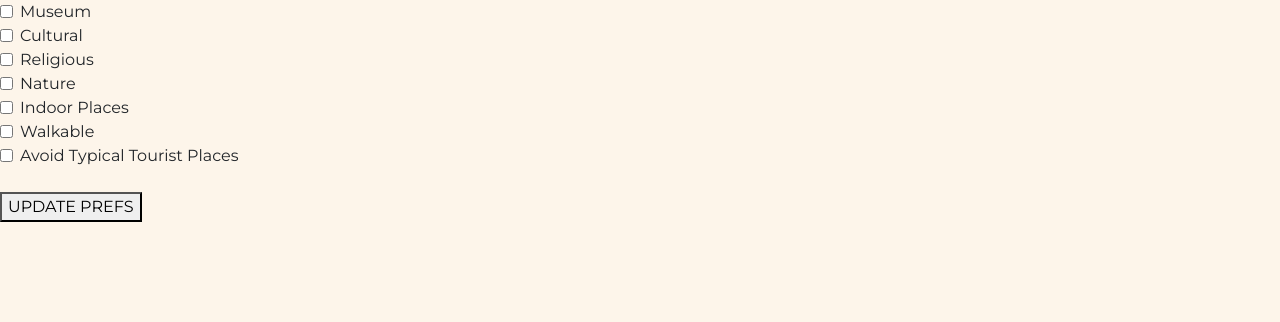
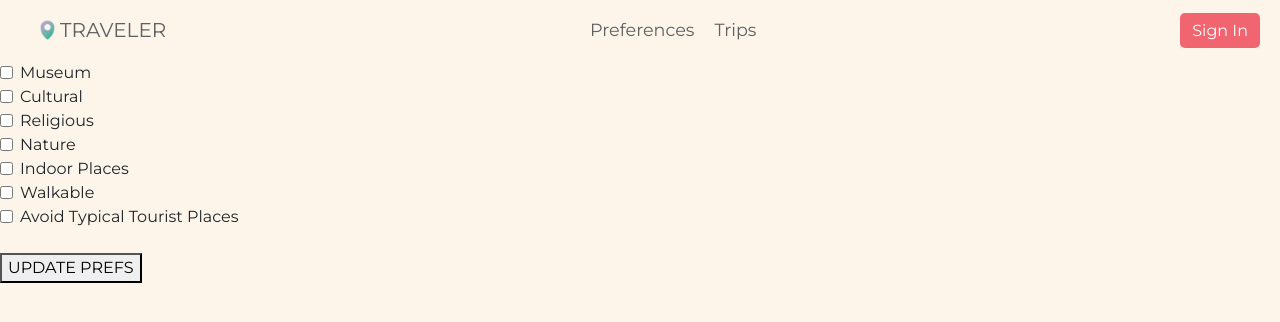
Before and after one commit to ma9shah/Itinerary-Planner, a React (Create React App) app in the folder frontend/: page /preferences in a window 1280 px wide. Shown: the top 322 px of the page. Built offline with nearby package versions, Linux system fonts and the light colour scheme; no server answers; a web font is replaced by a local one.

Commit message:
fixed href for logo

```diff
--- a/frontend/src/styles/navBar.css
+++ b/frontend/src/styles/navBar.css
@@ -1,6 +1,8 @@
 Nav{
   margin-top: 15px;
 }
+
+
 .nav-list {
     background: transparent;
     display: flex;
@@ -37,11 +39,15 @@ Nav{
     border-bottom: rgb(42, 41, 41) 1px solid;
   }
 
+
   /* .nav-item:first-child {
     margin-right: auto;
     margin-left: 2prem;
   } */
-
+#brandlogo:hover{
+  color: black;
+  border: 0px;
+}
   .nav-btn {
     margin-right: 20px;
     /* justify-content: flex-end; */
--- a/frontend/src/view/NavBar.js
+++ b/frontend/src/view/NavBar.js
@@ -15,8 +15,11 @@ export default function NavBar() {
             <nav>
                 <ul className="nav-list">
                     <li className="nav-item navbrand">
+                        <a href="/" id="brandlogo">
+
                         <img className='navlogo' src={require("../assets/logoicon.png")} alt="LOGO NOT WORKING" srcset="" />
                         TRAVELER
+                        </a>
                     </li>
                     <li className="nav-item">
                         <a className='nav-sub-item-1' href="/preferences">Preferences</a>
--- a/frontend/src/view/userPrefs.js
+++ b/frontend/src/view/userPrefs.js
@@ -1,5 +1,7 @@
 import React, { useState, useEffect } from 'react'
 import UserPrefCheckbox from './userPrefCheckbox';
+import NavBar from './NavBar'
+
 // label: [actual]
 const categories = {
     // historical: ["museum", "city_hall"],
@@ -109,6 +111,7 @@ export default function UserPrefs() {
 
     return (
         <>
+            <NavBar></NavBar>
             <UserPrefCheckbox label={"Museum"} state={museum} setState={setMuseum}></UserPrefCheckbox>
             <UserPrefCheckbox label={"Cultural"} state={cultural} setState={setCultural}></UserPrefCheckbox>
             <UserPrefCheckbox label={"Religious"} state={religious} setState={setReligious}></UserPrefCheckbox>
```
